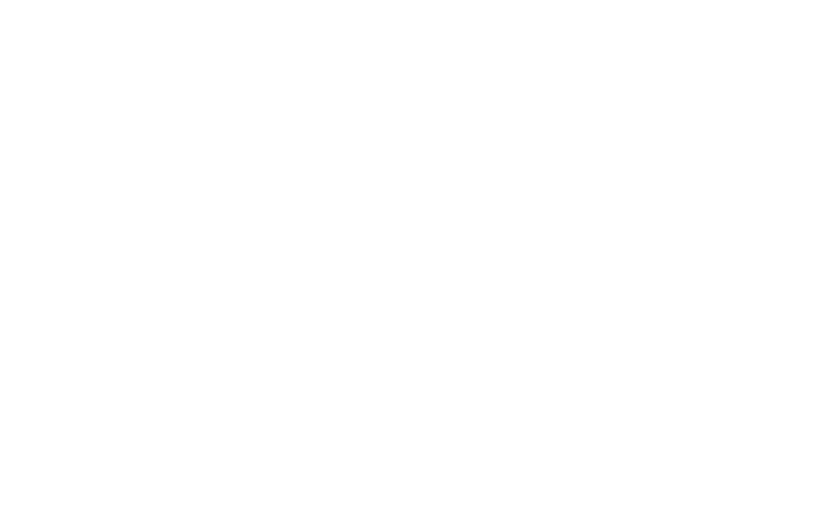
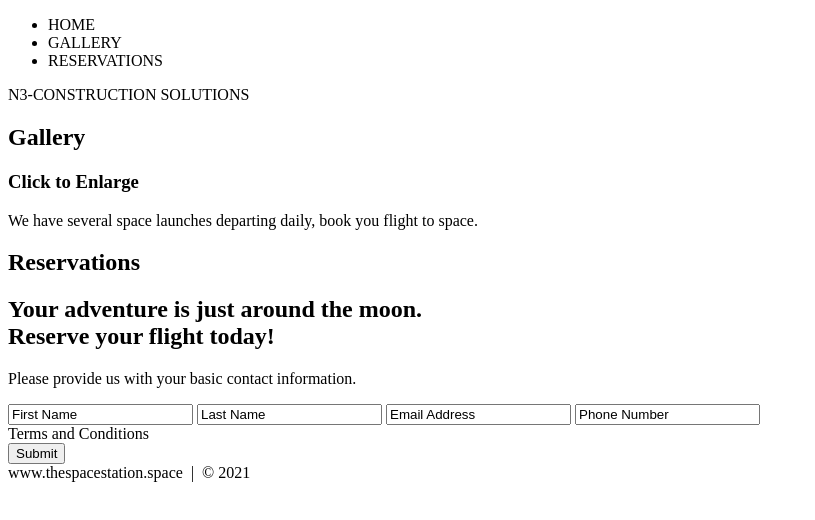
Before and after one commit to N3ironn/HTML-and-CSS-Projects, a plain HTML site: page Basic_HTML_and_CSS/N3_Construction/index.html in a window 1280 px wide. Shown: the whole page, without its empty margins (0-815 px from the left). Drawn offline with Linux system fonts and the light colour scheme.

Commit message:
Coded html for space challenge assignment

```diff
--- a/Basic_HTML_and_CSS/N3_Construction/index.html
+++ b/Basic_HTML_and_CSS/N3_Construction/index.html
@@ -0,0 +1,89 @@
+<!DOCTYPE html>
+<html lang="en">
+    <head>
+        <title>Basic HTML</title>
+        <meta charset="utf-8">
+    </head>
+    <body>
+
+        <!--NAV-->
+        <div>
+            <div>
+                <ul>
+                    <li>HOME</li>
+                    <li>GALLERY</li>
+                    <li>RESERVATIONS</li>
+                </ul>
+            </div>
+        </div>
+        <!--END NAV-->
+
+        <!--HOME-->
+        <div>
+            <div>
+                <span>N3-CONSTRUCTION SOLUTIONS</span>
+            </div>
+        </div>
+        <!--END HOME-->
+
+        <!--GALLERY-->
+       <section>
+           <div>
+                <h1>Gallery</h1>
+                <div>
+                    <!--PHOTO CONTAINER 1-->
+                    <div>
+                        <div>
+                            <div>
+                                <h3>Click to Enlarge</h3>
+                                <p>We have several space launches departing daily, book you flight to space.</p>
+                            </div>
+                        </div>
+                    </div>
+                    <!--END PHOTO CONTAINER 1-->
+
+                </div>
+           </div>
+       </section>
+        <!--END GALLERY-->
+
+        <!--RSVP-->
+        <section>
+            <div>
+                <div>
+                    <h1>Reservations</h1>
+                    <div>
+                        <h2><span>Your adventure is just around the moon.</span>
+                            <br />Reserve your flight today!
+                        </h2>
+                        <p>
+                            Please provide us with your basic contact information.
+                        </p>
+                        <div>
+                            <form action="" method="post">
+                                <input class="rsvp" type="text" value="First Name">
+                                <input class="rsvp" type="text" value="Last Name">
+                                <input class="rsvp" type="text" value="Email Address">
+                                <input class="rsvp" type="text" value="Phone Number">
+                                <div class="form-spacer">
+                                    <label class="terms">Terms and Conditions</label>
+                                </div>
+                                <div>
+                                    <input type="submit" value="Submit">
+                                </div>
+                            </form>
+                        </div>
+                    </div>
+                </div>
+            </div>
+        </section>
+        <!--END RSVP-->
+
+        <!--FOOTER-->
+        <div>
+            www.thespacestation.space &nbsp;|&nbsp; &copy; 2021
+        </div>
+        <!--END FOOTER-->
+
+    </body>
+</html>
```
Also changed, not shown: Basic_HTML_and_CSS/Spacing_Challenge.html (+1 -0 lines).
